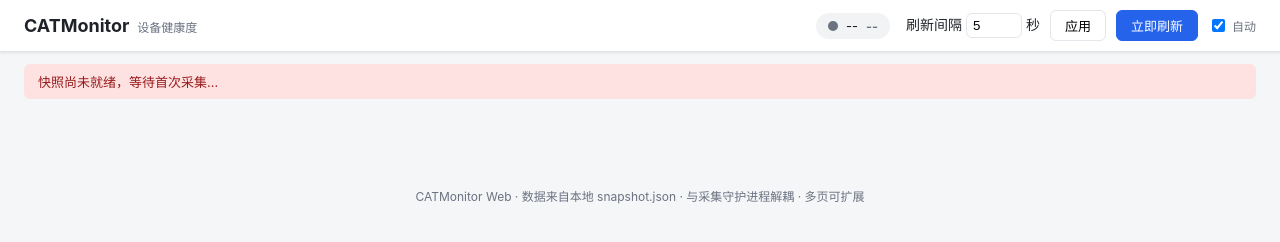
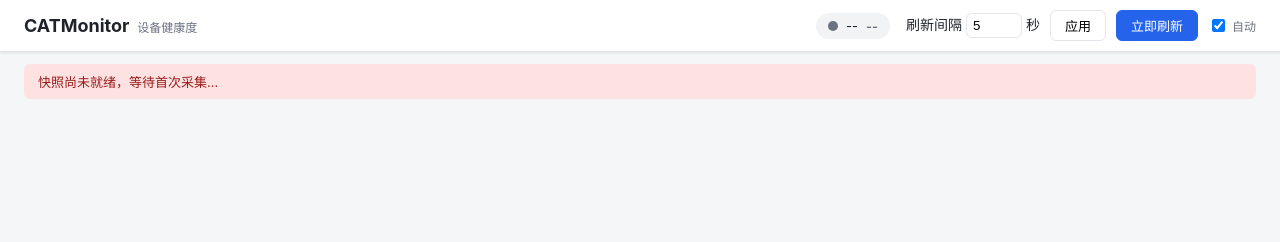
Before and after one commit to Computing-Availability-Tools/CATMonitor, a plain HTML site: page features/web/static/index.html in a window 1280 px wide. Drawn offline with Linux system fonts and the light colour scheme; no server answers.

Commit message:
chore: 移除 web/dfee 页面底部 footer 小字
- index.html: 删除 <footer class="foot"> 整行
  (dfee 的 '14 张实时图表' 计数本已过时, 实际 34 张)
- style.css/dfee.css: 删除 .foot 规则, 不留死样式
- 无 JS 引用、无测试断言, 纯展示移除

```diff
--- a/features/dfee/static/dfee.css
+++ b/features/dfee/static/dfee.css
@@ -247,8 +247,6 @@
 .chart-card.compact .chart-body { display: none; }
 .chart-card.compact .legend { display: none; }
 
-.foot { text-align: center; color: var(--muted); font-size: 12px; padding: 16px; }
-
 @media (max-width: 500px) {
   .chart-grid { grid-template-columns: 1fr; }
 }
--- a/features/web/static/index.html
+++ b/features/web/static/index.html
@@ -32,8 +32,6 @@
 
   <main id="page" class="page"></main>
 
-  <footer class="foot">CATMonitor Web · 数据来自本地 snapshot.json · 与采集守护进程解耦 · 多页可扩展</footer>
-
   <script src="/static/app.js"></script>
 </body>
 </html>
--- a/features/web/static/style.css
+++ b/features/web/static/style.css
@@ -353,7 +353,6 @@
 .disk-grid-val-bold { font-weight: 600; white-space: nowrap; }
 
 .empty { color: var(--muted); padding: 28px; text-align: center; }
-.foot { text-align: center; color: var(--muted); font-size: 12px; padding: 16px; }
 
 .status-ok { color: var(--ok); }
 .status-good { color: var(--good); }
```
Also changed, not shown: features/dfee/static/index.html (+0 -2 lines).
